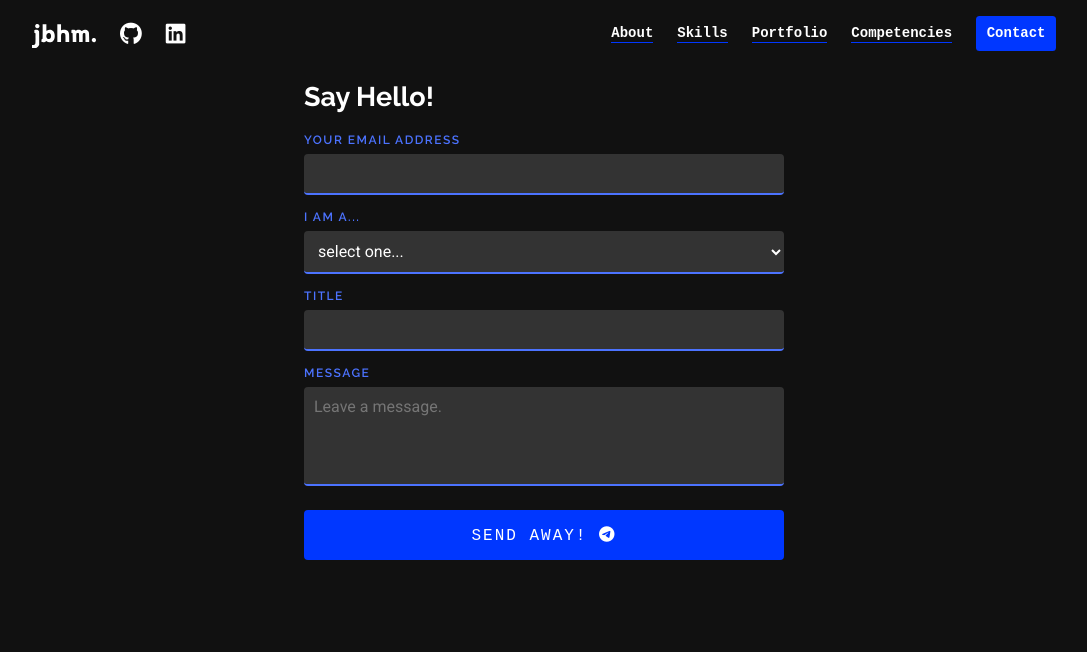
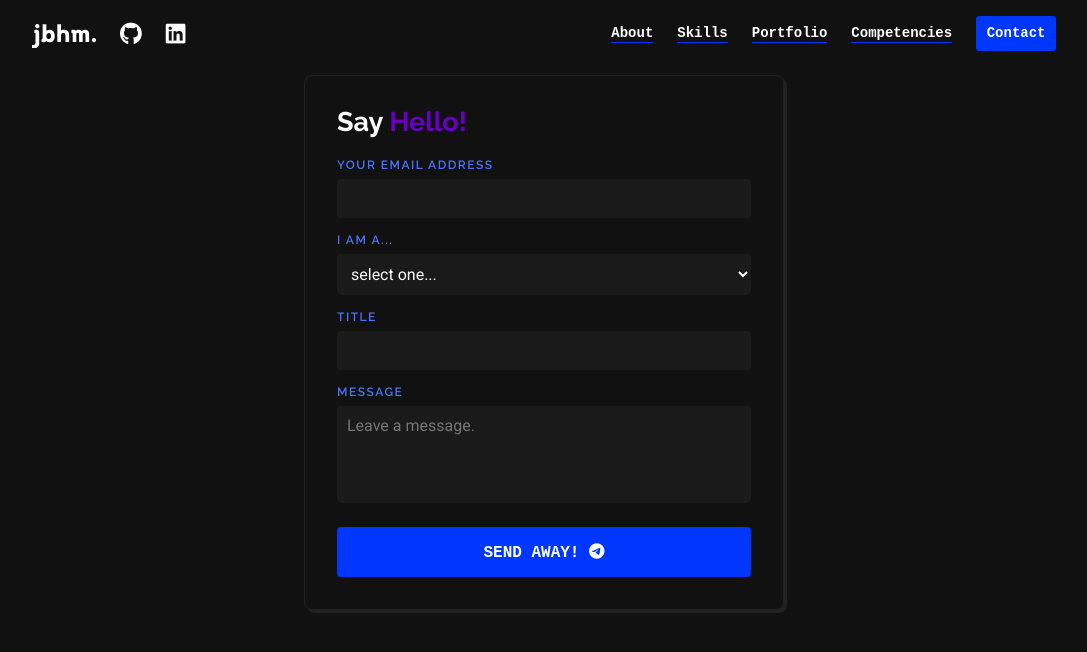
Before and after one commit to joshbraham/portfolio-site, a SvelteKit app: page /contact in a window 1280 px wide. Shown: the top 652 px of the page, without its empty margins (96-1183 px from the left). Built offline with nearby package versions, Linux system fonts and the light colour scheme; a web font is replaced by a local one.

Commit message:
Various adjustments

```diff
--- a/src/routes/+error.svelte
+++ b/src/routes/+error.svelte
@@ -9,7 +9,7 @@
 
 <style>
 	section {
-		--backdrop-color: rgb(54, 54, 54);
+		--backdrop-color: rgb(22, 22, 22);
 		padding-block-start: calc(var(--page-offset) + 10rem);
 		padding-inline: var(--page-inline-padding);
 		font: 4em 'Chivo Mono';
--- a/src/routes/contact/+page.svelte
+++ b/src/routes/contact/+page.svelte
@@ -4,9 +4,9 @@
 
 <section>
 	<form>
-		<h1>Say Hello!</h1>
+		<h1>Say <span class="hello">Hello!</span></h1>
 		<label for="email">Your Email Address</label>
-		<input id="email" name="e" type="email" />
+		<input id="email" name="e" type="email" required />
 
 		<label for="occupation">I am a...</label>
 		<select name="o" id="occupation" placeholder="Select an occupation">
@@ -21,7 +21,7 @@
 		<input id="subject" name="s" type="text" />
 
 		<label for="message">Message</label>
-		<textarea id="message" name="m" rows="4" placeholder="Leave a message." />
+		<textarea id="message" name="m" rows="4" placeholder="Leave a message." required />
 
 		<button class="cta--primary" type="submit"
 			>Send Away! <i class="fa-brands fa-telegram" /></button
@@ -32,17 +32,25 @@
 <style>
 	section {
 		padding-inline: var(--page-inline-padding);
-		padding-block-start: calc(var(--page-offset) + 1rem);
+		padding-block-start: calc(var(--page-offset) + 0.5rem);
 	}
 
 	form {
 		max-width: 30rem;
 		margin: 0 auto;
 		line-height: 1;
+		padding: 2rem;
+		border: 1px solid #222;
+		border-radius: 8px;
+		box-shadow: 3px 3px #222;
 	}
 
 	h1 {
 		margin-block-end: 1.5rem;
+	}
+
+	.hello {
+		color: var(--clr-accent);
 	}
 
 	label {
@@ -69,9 +77,8 @@
 	textarea,
 	select {
 		padding: 0.625rem;
-		background: #333;
+		background: #1a1a1a;
 		margin-block-end: 1rem;
-		border-bottom: 2px solid var(--clr-primary-light);
 		border-radius: 0.25em;
 		font-size: 16px;
 	}
@@ -86,15 +93,16 @@
 	}
 
 	button {
-		margin-top: 1.5rem;
+		margin-block-start: 1.5rem;
 		font-size: 16px;
-		letter-spacing: 2px;
+		font-weight: 600;
 		text-transform: uppercase;
 		font-family: 'Chivo Mono', monospace;
 	}
 
 	:is(input, textarea, select):focus {
 		outline: 2px solid whitesmoke;
+		outline-offset: 2px;
 		border-color: #222;
 	}
 
```
